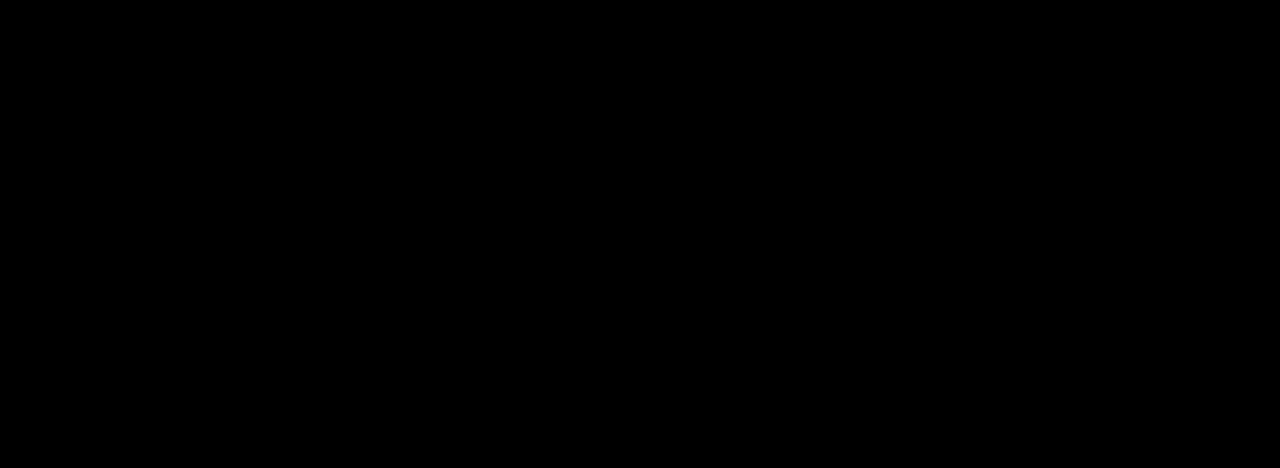
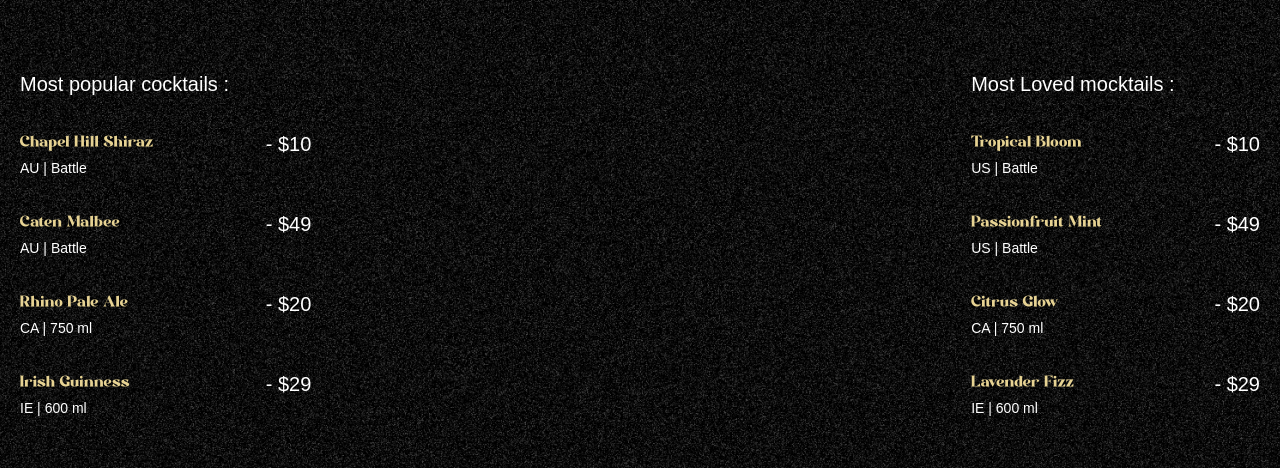
Before and after one commit to ArpanSankesh/Mocktail, a React (Vite) app: page / in a window 1280 px wide. Shown: the part 890-1358 px from the top of the page. Built offline with nearby package versions, Linux system fonts and the light colour scheme; a web font is replaced by a local one.

Commit message:
UI : Cocktails info Page

```diff
--- a/src/App.jsx
+++ b/src/App.jsx
@@ -2,6 +2,7 @@ import gsap from "gsap";
 import { ScrollTrigger, SplitText } from "gsap/all"
 import Navbar from "./components/Navbar";
 import Hero from "./components/Hero";
+import Cocktails from "./components/Cocktails";
 gsap.registerPlugin(ScrollTrigger, SplitText);
 
 const App = () => {
@@ -9,6 +10,7 @@ const App = () => {
     <main>
       <Navbar/>
       <Hero/>
+      <Cocktails/>
     </main>
   )
 }
--- /dev/null
+++ b/src/components/Cocktails.jsx
@@ -0,0 +1,63 @@
+import React from 'react'
+import { cocktailLists, mockTailLists } from '../../constants'
+import { useGSAP } from '@gsap/react'
+import gsap from 'gsap'
+
+const Cocktails = () => {
+
+    useGSAP(() => {
+        const parallaxTimeline = gsap.timeline({
+            scrollTrigger : {
+                trigger : '#cocktails',
+                start : 'top 30%',
+                end : 'bottom 80%',
+                scrub : true
+            }
+        })
+        parallaxTimeline.from('#c-left-leaf', {
+            x : -100, y : 100
+        })
+        parallaxTimeline.from('#c-right-leaf', {
+            x : 100, y : 100
+        })
+    })
+  return (
+    <section id='cocktails' className='noisy'>
+        <img src="/images/cocktail-left-leaf.png" alt="left-leaf" id='c-left-leaf' />
+        <img src="/images/cocktail-right-leaf.png" alt="right-leaf" id='c-right-leaf' />
+
+        <div className='list'>
+            <div className='popular'>
+                <h2>Most popular cocktails :</h2>
+                <ul>
+                    {cocktailLists.map(({name, country, detail, price })=> (
+                        <li key={name}>
+                            <div className='me-28'>
+                                <h3>{name}</h3>
+                                <p>{country} | {detail}</p>
+                            </div>
+                            <span>- {price}</span>
+                        </li>
+                    ))}
+                </ul>
+            </div>
+            <div className='loved'>
+                <h2>Most Loved mocktails :</h2>
+                <ul>
+                    {mockTailLists.map(({name, country, detail, price })=> (
+                        <li key={name}>
+                            <div className='me-28'>
+                                <h3>{name}</h3>
+                                <p>{country} | {detail}</p>
+                            </div>
+                            <span>- {price}</span>
+                        </li>
+                    ))}
+                </ul>
+            </div>
+        </div>
+    </section>
+  )
+}
+
+export default Cocktails
--- a/src/components/Hero.jsx
+++ b/src/components/Hero.jsx
@@ -6,7 +6,7 @@ import { useMediaQuery } from "react-responsive";
 
 const Hero = () => {
     const videoRef = useRef();
-    const isMobile = useMediaQuery({ maxWidth: 767 })
+    const isMobile = useMediaQuery({ maxWidth: '767' })
 
     useGSAP(() => {
         const heroSplit = new SplitText('.title', { type: 'chars, words' });
@@ -15,7 +15,7 @@ const Hero = () => {
         heroSplit.chars.forEach((char) => char.classList.add('text-gradient'));
 
         gsap.from(heroSplit.chars, {
-            yPercent: 100,
+            yPercent: 120,
             duration: 0.8,
             ease: 'expo-out',
             stagger: 0.05
```
